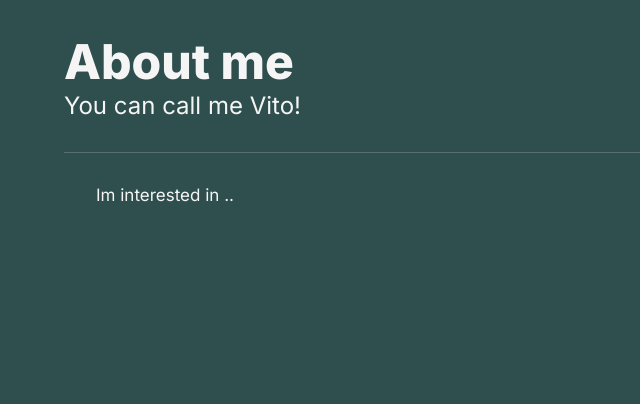
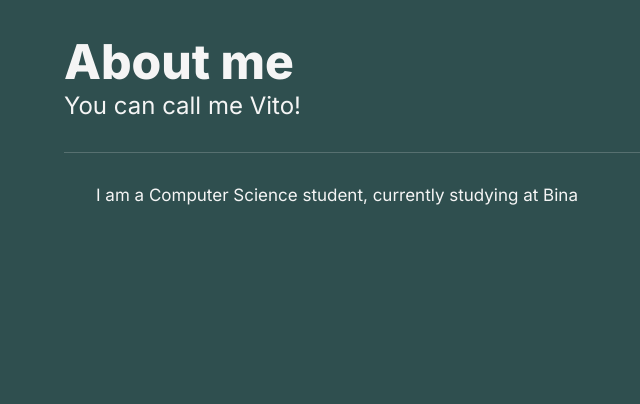
Before and after one commit to vitopm/vitopm.com, a PHP site: page /about-me.php in a window 1280 px wide. Shown: the part 51-455 px from the top of the page, without its empty margins (176-816 px from the left). Run offline with PHP 8.4, Linux system fonts and the light colour scheme.

Commit message:
Changed description

```diff
--- a/about-me.php
+++ b/about-me.php
@@ -31,7 +31,7 @@
         <div class="content">
             <h1 class="intro--description"></h1>
             <p>
-                Im interested in ..
+                I am a Computer Science student, currently studying at Bina
             </p>
         </div>
 
```
